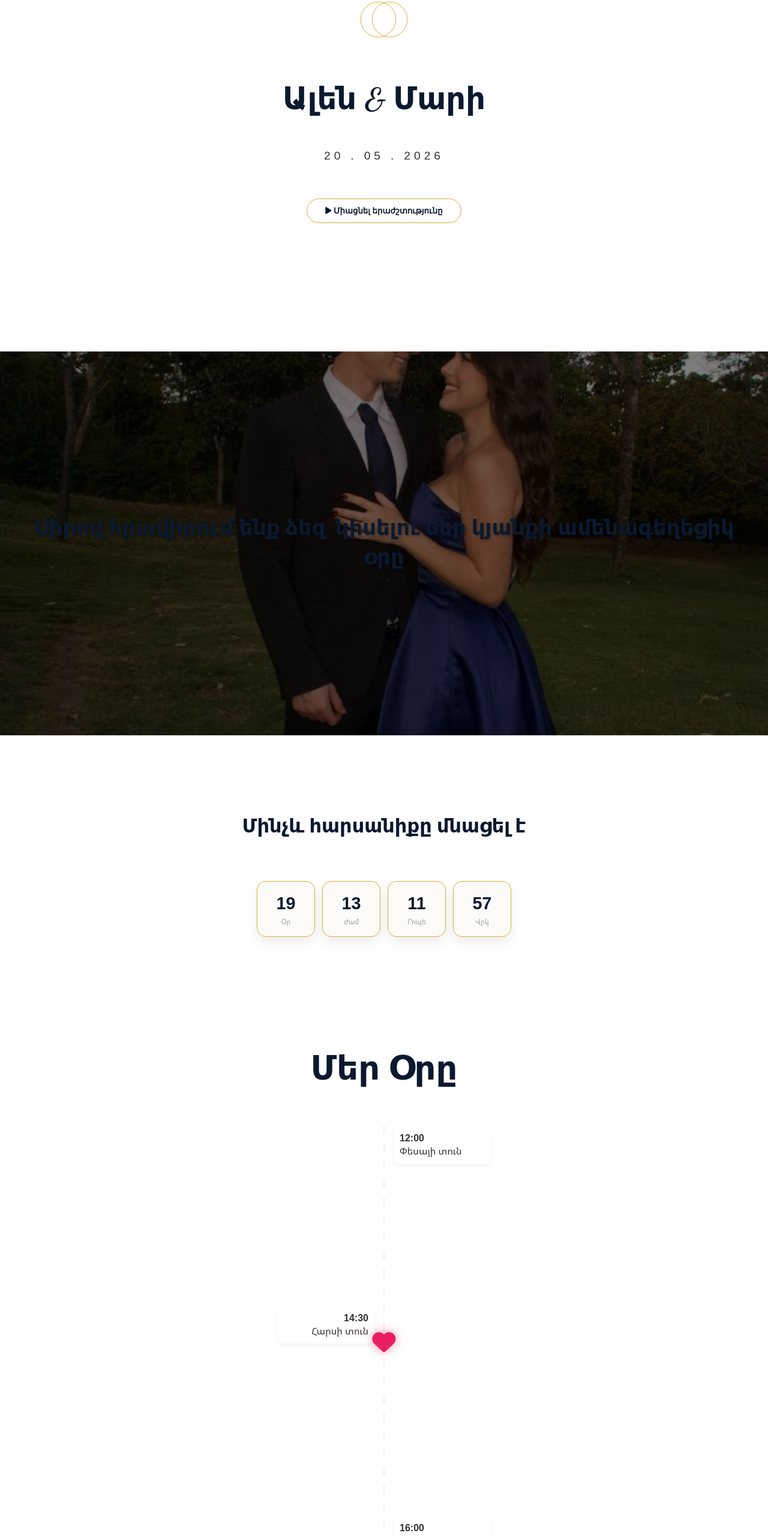
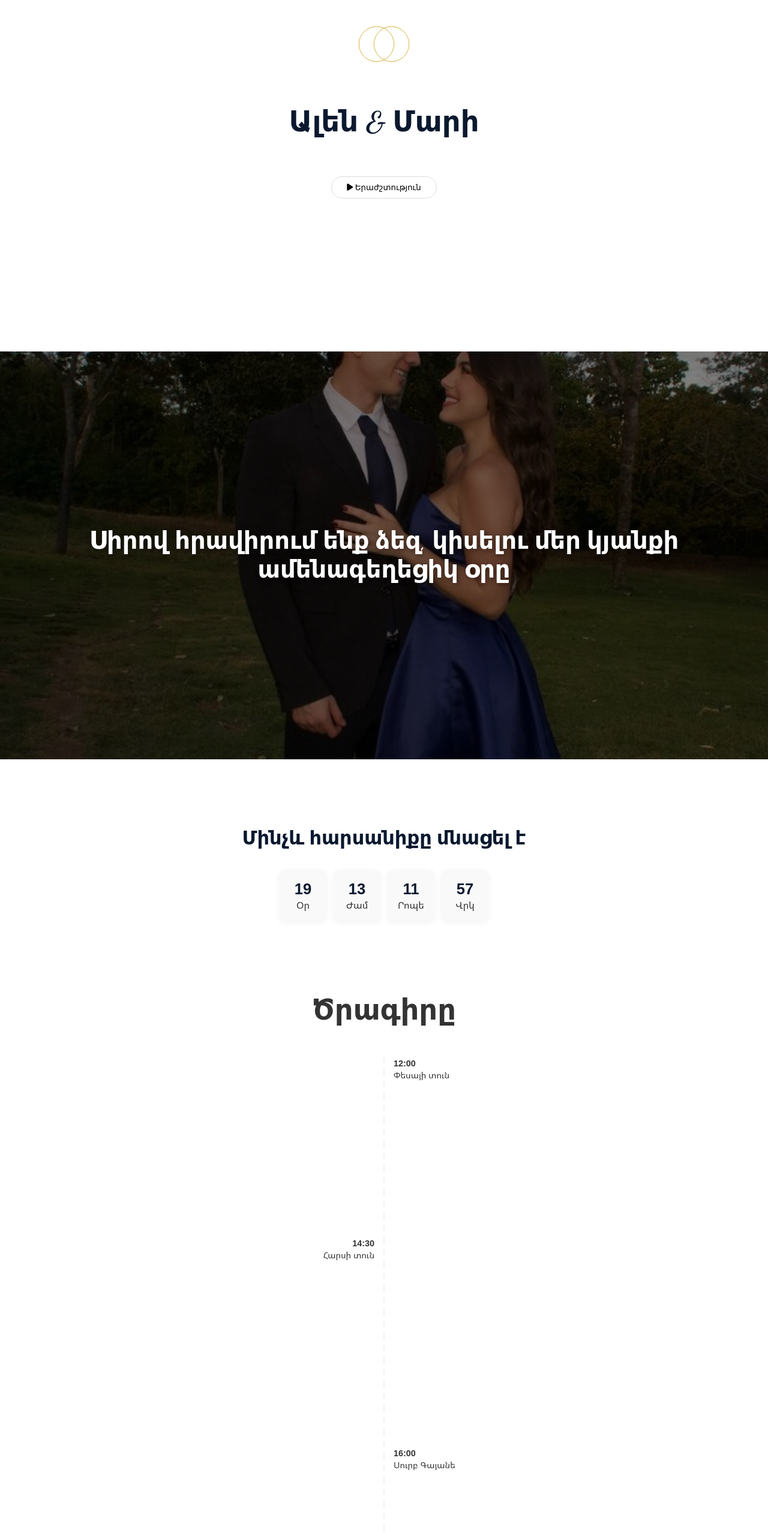
Before and after one commit to asatryanm999-lgtm/Alen-Mari, a plain HTML site: page index.html in a window 1280 px wide. Shown: the part 214-2775 px from the top of the page at 60% size. Drawn offline with nearby package versions, Linux system fonts and the light colour scheme.

Commit message:
Update index.html

```diff
--- a/index.html
+++ b/index.html
@@ -9,45 +9,44 @@
     <style>
         @import url('https://fonts.googleapis.com/css2?family=Dancing+Script:wght@700&family=Noto+Sans+Armenian:wght@300;400;700&display=swap');
 
-        :root { --navy: #0A192F; --gold: #D4AF37; --white: #FFFFFF; }
+        :root { --navy: #0A192F; --gold: #D4AF37; --white: #FFFFFF; --blue: #1A5F7A; }
         body, html { margin: 0; padding: 0; font-family: 'Noto Sans Armenian', sans-serif; background: var(--white); color: #333; overflow-x: hidden; scroll-behavior: smooth; }
 
-        /* Intro Անիմացիա */
+        .cursive { font-family: 'Dancing Script', cursive; }
+
+        /* Intro */
         .intro-screen { height: 100vh; display: flex; flex-direction: column; align-items: center; justify-content: center; text-align: center; }
         .rings-box { position: relative; width: 160px; height: 80px; margin-bottom: 20px; }
-        .ring { position: absolute; width: 65px; height: 65px; fill: none; stroke: var(--gold); stroke-width: 1.5; opacity: 0; transition: 2.5s ease-out; }
-        #ringL { left: 0; transform: translateX(-100px); }
-        #ringR { right: 0; transform: translateX(100px); }
-        .main-title { font-family: 'Dancing Script', cursive; font-size: 3.2rem; color: var(--navy); opacity: 0; transform: scale(0.8); transition: 2s ease; }
+        .ring { position: absolute; width: 65px; height: 65px; fill: none; stroke: var(--gold); stroke-width: 1.5; opacity: 0; transition: 2.5s ease; }
+        #ringL { left: 0; transform: translateX(-80px); }
+        #ringR { right: 0; transform: translateX(80px); }
 
-        /* Ձեռագիր Տեքստի Ոճը */
-        .cursive-text { font-family: 'Dancing Script', cursive; color: var(--navy); }
-        .hero-title { font-size: 2.2rem; line-height: 1.4; padding: 0 20px; text-shadow: 2px 2px 4px rgba(0,0,0,0.3); }
+        /* Hero - Սպիտակ ձեռագիր տեքստով */
+        .hero { height: 85vh; background: linear-gradient(rgba(0,0,0,0.5), rgba(0,0,0,0.5)), url('couple1.jpg'); background-size: cover; background-position: center; display: flex; align-items: center; justify-content: center; color: white; text-align: center; padding: 0 20px; }
+        .hero h2 { font-size: 2.5rem; color: white; text-shadow: 2px 2px 10px rgba(0,0,0,0.5); }
 
-        /* Sections */
-        .hero { height: 80vh; background: linear-gradient(rgba(0,0,0,0.5), rgba(0,0,0,0.5)), url('couple1.jpg'); background-size: cover; background-position: center; display: flex; align-items: center; justify-content: center; color: white; text-align: center; }
-        .section-padding { padding: 100px 20px; text-align: center; }
+        .section-padding { padding: 80px 20px; text-align: center; }
 
         /* Թայմեր */
-        .timer-grid { display: flex; justify-content: center; gap: 12px; padding: 40px 0; }
-        .t-card { background: #fdfbf7; padding: 15px 10px; border-radius: 15px; min-width: 75px; box-shadow: 0 8px 20px rgba(0,0,0,0.08); border: 1px solid var(--gold); }
-        .t-val { font-size: 1.8rem; font-weight: 700; color: var(--navy); display: block; }
+        .timer-grid { display: flex; justify-content: center; gap: 10px; margin-top: 20px; }
+        .t-card { background: #f9f9f9; padding: 15px 5px; border-radius: 12px; min-width: 70px; box-shadow: 0 4px 10px rgba(0,0,0,0.05); }
+        .t-val { font-size: 1.6rem; font-weight: 700; color: var(--navy); display: block; }
 
-        /* Roadmap */
-        #roadWrapper { position: relative; width: 100%; max-width: 320px; height: 1200px; margin: 40px auto; }
-        #scrollHeart { position: absolute; font-size: 2.5rem; color: #e91e63; z-index: 50; transform: translate(-50%, -50%); text-shadow: 0 0 15px rgba(233,30,99,0.5); }
-        .road-text { position: absolute; font-size: 1rem; width: 140px; background: rgba(255,255,255,0.8); padding: 10px; border-radius: 10px; box-shadow: 0 4px 10px rgba(0,0,0,0.05); }
+        /* Roadmap - ԿԱՊՈՒՅՏ ՍՐՏԻԿՈՎ */
+        #roadWrapper { position: relative; width: 100%; max-width: 320px; height: 1200px; margin: 0 auto; }
+        #scrollHeart { position: absolute; font-size: 2.2rem; color: var(--blue); z-index: 50; transform: translate(-50%, -50%); }
+        .road-text { position: absolute; font-size: 0.9rem; width: 130px; line-height: 1.4; }
 
-        /* Նկարների Շրջանակներ */
-        .frame { width: 90%; max-width: 350px; height: 500px; margin: 0 auto 30px; border-radius: 30px; overflow: hidden; border: 8px solid white; box-shadow: 0 20px 40px rgba(0,0,0,0.15); transform: rotate(-2deg); transition: 0.5s; }
-        .frame:nth-child(even) { transform: rotate(2deg); }
+        /* Dress Code */
+        .color-dot { width: 45px; height: 45px; border-radius: 50%; display: inline-block; margin: 10px; border: 3px solid white; box-shadow: 0 4px 10px rgba(0,0,0,0.1); }
+
+        /* Frames */
+        .frame { width: 90%; max-width: 340px; height: 480px; margin: 0 auto 25px; border-radius: 25px; overflow: hidden; border: 6px solid white; box-shadow: 0 15px 35px rgba(0,0,0,0.1); }
         .frame img { width: 100%; height: 100%; object-fit: cover; }
 
-        /* RSVP */
-        .rsvp-box { margin: 30px 20px; padding: 60px 25px; background: white; border-radius: 40px; box-shadow: 0 20px 50px rgba(0,0,0,0.1); border: 2px solid #f9f0d9; }
-        .inp, .sel { width: 100%; padding: 18px; margin-bottom: 20px; border: 1px solid #eee; border-radius: 15px; font-size: 1rem; background: #fff; appearance: none; }
-        .btn-submit { width: 100%; padding: 20px; background: var(--navy); color: white; border: none; border-radius: 15px; font-size: 1.2rem; font-weight: 700; cursor: pointer; transition: 0.3s; }
-        .btn-submit:active { transform: scale(0.95); }
+        .rsvp-box { margin: 20px; padding: 50px 25px; background: white; border-radius: 30px; box-shadow: 0 10px 40px rgba(0,0,0,0.05); border: 1px solid #eee; }
+        .inp { width: 100%; padding: 18px; margin-bottom: 15px; border: 1px solid #eee; border-radius: 12px; font-size: 1rem; box-sizing: border-box; }
+        .btn-submit { width: 100%; padding: 18px; background: var(--navy); color: white; border: none; border-radius: 12px; font-size: 1.1rem; font-weight: 700; }
     </style>
 </head>
 <body>
@@ -58,88 +57,89 @@
             <svg id="ringL" class="ring" viewBox="0 0 100 100"><circle cx="50" cy="50" r="45"/></svg>
             <svg id="ringR" class="ring" viewBox="0 0 100 100"><circle cx="50" cy="50" r="45"/></svg>
         </div>
-        <h1 id="names" class="main-title">Ալեն & Մարի</h1>
-        <p id="date" style="opacity:0; letter-spacing: 6px; font-size: 1.2rem; margin-top: 15px;">20 . 05 . 2026</p>
-        <button onclick="start()" style="margin-top:40px; background:white; border:1px solid var(--gold); padding:12px 30px; border-radius:30px; color:var(--navy); font-weight:700;">
-            <i id="pIcon" class="fas fa-play"></i> Միացնել երաժշտությունը
+        <h1 id="names" class="cursive" style="font-size: 3rem; color: var(--navy); opacity: 0;">Ալեն & Մարի</h1>
+        <button onclick="start()" style="margin-top:30px; background:none; border:1px solid #ddd; padding:10px 25px; border-radius:25px;">
+            <i id="pIcon" class="fas fa-play"></i> Երաժշտություն
         </button>
     </div>
 
     <section class="hero" data-aos="fade-in">
-        <h2 class="cursive-text hero-title">Սիրով հրավիրում ենք ձեզ, կիսելու մեր կյանքի ամենագեղեցիկ օրը</h2>
+        <h2 class="cursive">Սիրով հրավիրում ենք ձեզ, կիսելու մեր կյանքի ամենագեղեցիկ օրը</h2>
     </section>
 
     <section class="section-padding" data-aos="fade-up">
-        <h3 class="cursive-text" style="font-size: 2rem;">Մինչև հարսանիքը մնացել է</h3>
+        <h3 class="cursive" style="font-size: 2rem; color: var(--navy);">Մինչև հարսանիքը մնացել է</h3>
         <div class="timer-grid">
-            <div class="t-card"><span id="d" class="t-val">00</span><span style="font-size:0.7rem; color:#999;">Օր</span></div>
-            <div class="t-card"><span id="h" class="t-val">00</span><span style="font-size:0.7rem; color:#999;">Ժամ</span></div>
-            <div class="t-card"><span id="m" class="t-val">00</span><span style="font-size:0.7rem; color:#999;">Րոպե</span></div>
-            <div class="t-card"><span id="s" class="t-val">00</span><span style="font-size:0.7rem; color:#999;">Վրկ</span></div>
+            <div class="t-card"><span id="d" class="t-val">00</span><span>Օր</span></div>
+            <div class="t-card"><span id="h" class="t-val">00</span><span>Ժամ</span></div>
+            <div class="t-card"><span id="m" class="t-val">00</span><span>Րոպե</span></div>
+            <div class="t-card"><span id="s" class="t-val">00</span><span>Վրկ</span></div>
         </div>
     </section>
 
     <section class="roadmap-area">
-        <h2 class="cursive-text" style="text-align: center; font-size: 3.5rem; margin-bottom: 60px;">Մեր Օրը</h2>
+        <h2 class="cursive" style="text-align: center; font-size: 3rem; margin-bottom: 50px;">Ծրագիրը</h2>
         <div id="roadWrapper">
             <i class="fas fa-heart" id="scrollHeart"></i>
             <svg viewBox="0 0 400 1200" width="100%" height="100%" preserveAspectRatio="none">
-                <path id="roadPath" d="M200,0 L200,1200" fill="none" stroke="#f0f0f0" stroke-width="3" stroke-dasharray="15,15"/>
+                <path id="roadPath" d="M200,0 L200,1200" fill="none" stroke="#eee" stroke-width="2" stroke-dasharray="10,10"/>
             </svg>
-            <div class="road-text" style="top: 0; left: 55%;" data-aos="fade-left"><b>12:00</b><br>Փեսայի տուն</div>
-            <div class="road-text" style="top: 300px; right: 55%; text-align: right;" data-aos="fade-right"><b>14:30</b><br>Հարսի տուն</div>
-            <div class="road-text" style="top: 650px; left: 55%;" data-aos="fade-left"><b>16:00</b><br>Պսակադրություն<br><small>Սուրբ Գայանե</small></div>
-            <div class="road-text" style="top: 1100px; right: 55%; text-align: right;" data-aos="fade-right"><b>18:30</b><br>Հարսանյաց սրահ<br><small>Prime Hall</small></div>
+            <div class="road-text" style="top: 0; left: 55%;"><b>12:00</b><br>Փեսայի տուն</div>
+            <div class="road-text" style="top: 300px; right: 55%; text-align: right;"><b>14:30</b><br>Հարսի տուն</div>
+            <div class="road-text" style="top: 650px; left: 55%;"><b>16:00</b><br>Սուրբ Գայանե</div>
+            <div class="road-text" style="top: 1100px; right: 55%; text-align: right;"><b>18:30</b><br>Prime Hall</div>
         </div>
     </section>
 
-    <section class="section-padding">
-        <div class="frame" data-aos="zoom-in"><img src="restaurant.jpg"></div>
-        <h3 class="cursive-text" style="font-size: 2.5rem;">Prime Hall</h3>
-        <p style="color:#888;">ք. Երևան, Տիչինայի 1/1</p>
-        <a href="#" style="color:var(--gold); font-weight:700; text-decoration:none; border-bottom:1px solid;">ՏԵՍՆԵԼ ՔԱՐՏԵԶՈՒՄ</a>
+    <section class="section-padding" data-aos="fade-up">
+        <div class="frame"><img src="church.jpg"></div>
+        <h3 class="cursive" style="font-size: 2.2rem;">Սուրբ Գայանե Եկեղեցի</h3>
+        <a href="#" style="color: var(--blue); font-weight: 700; text-decoration: none;">ՔԱՐՏԵԶ</a>
+    </section>
+
+    <section class="section-padding" data-aos="fade-up">
+        <div class="frame"><img src="restaurant.jpg"></div>
+        <h3 class="cursive" style="font-size: 2.2rem;">Prime Hall</h3>
+        <a href="#" style="color: var(--blue); font-weight: 700; text-decoration: none;">ՔԱՐՏԵԶ</a>
+    </section>
+
+    <section class="section-padding" style="background: #fdfbf7;">
+        <h2 class="cursive" style="font-size: 2.5rem;">Dress Code</h2>
+        <p>Հարսանիքի գույները՝</p>
+        <div class="color-dot" style="background: #0A192F;"></div>
+        <div class="color-dot" style="background: #1A5F7A;"></div>
+        <div class="color-dot" style="background: #D4AF37;"></div>
     </section>
 
     <div class="rsvp-box" data-aos="fade-up">
-        <h2 class="cursive-text" style="text-align:center; font-size:3.5rem; margin-bottom: 10px;">RSVP</h2>
-        <p style="text-align:center; color:#888; margin-bottom:40px;">Խնդրում ենք հաստատել Ձեր ներկայությունը</p>
+        <h2 class="cursive" style="text-align:center; font-size:3rem; color: var(--navy);">RSVP</h2>
         <form>
             <input type="text" class="inp" placeholder="Անուն Ազգանուն" required>
-
-            <select class="sel" required>
+            <select class="inp" required>
                 <option value="" disabled selected>Ում կողմից եք</option>
-                <option>Հարսի կողմից</option>
-                <option>Փեսայի կողմից</option>
+                <option>Հարսի</option>
+                <option>Փեսայի</option>
             </select>
-
             <input type="number" class="inp" placeholder="Հյուրերի քանակը" required>
-
             <button type="submit" class="btn-submit">ՀԱՍՏԱՏԵԼ</button>
         </form>
     </div>
     <script src="https://unpkg.com/aos@next/dist/aos.js"></script>
     <script>
-        AOS.init({ duration: 1200, once: false });
-
+        AOS.init({ duration: 1000, once: true });
         function start() {
             const a = document.getElementById('bgm');
             if(a.paused) { a.play(); document.getElementById('pIcon').className = 'fas fa-pause'; }
             else { a.pause(); document.getElementById('pIcon').className = 'fas fa-play'; }
         }
-
         window.onload = () => {
             const rl = document.getElementById('ringL'), rr = document.getElementById('ringR');
             setTimeout(() => {
-                rl.style.opacity = '1'; rl.style.transform = 'translateX(38px) rotate(0deg)';
-                rr.style.opacity = '1'; rr.style.transform = 'translateX(-38px) rotate(0deg)';
-            }, 800);
-            setTimeout(() => {
-                document.getElementById('names').style.opacity = '1';
-                document.getElementById('names').style.transform = 'scale(1)';
-                document.getElementById('date').style.opacity = '1';
-            }, 2800);
+                rl.style.opacity = '1'; rl.style.transform = 'translateX(35px)';
+                rr.style.opacity = '1'; rr.style.transform = 'translateX(-35px)';
+            }, 600);
+            setTimeout(() => { document.getElementById('names').style.opacity = '1'; }, 2500);
         };
-
         window.addEventListener('scroll', () => {
             const road = document.getElementById('roadWrapper'), pin = document.getElementById('scrollHeart'), path = document.getElementById('roadPath');
             const rect = road.getBoundingClientRect();
@@ -148,9 +148,7 @@
             const pt = path.getPointAtLength(p * path.getTotalLength());
             pin.style.left = (pt.x / 400) * road.offsetWidth + 'px';
             pin.style.top = (pt.y / 1200) * road.offsetHeight + 'px';
-            pin.style.transform = `translate(-50%, -50%) scale(${1 + Math.sin(Date.now()/200)*0.2})`;
         });
-
         const target = new Date("May 20, 2026 18:00:00").getTime();
         setInterval(() => {
             const diff = target - new Date().getTime();
```
